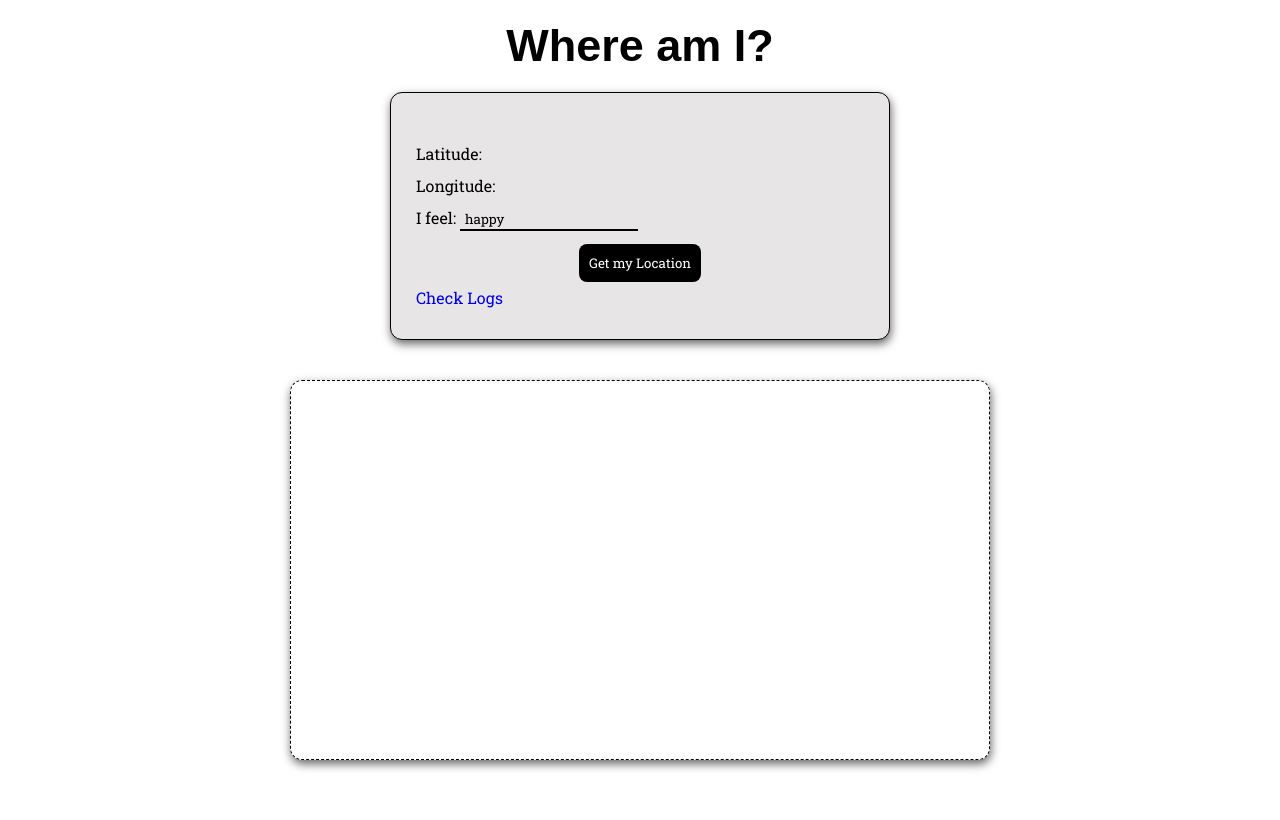
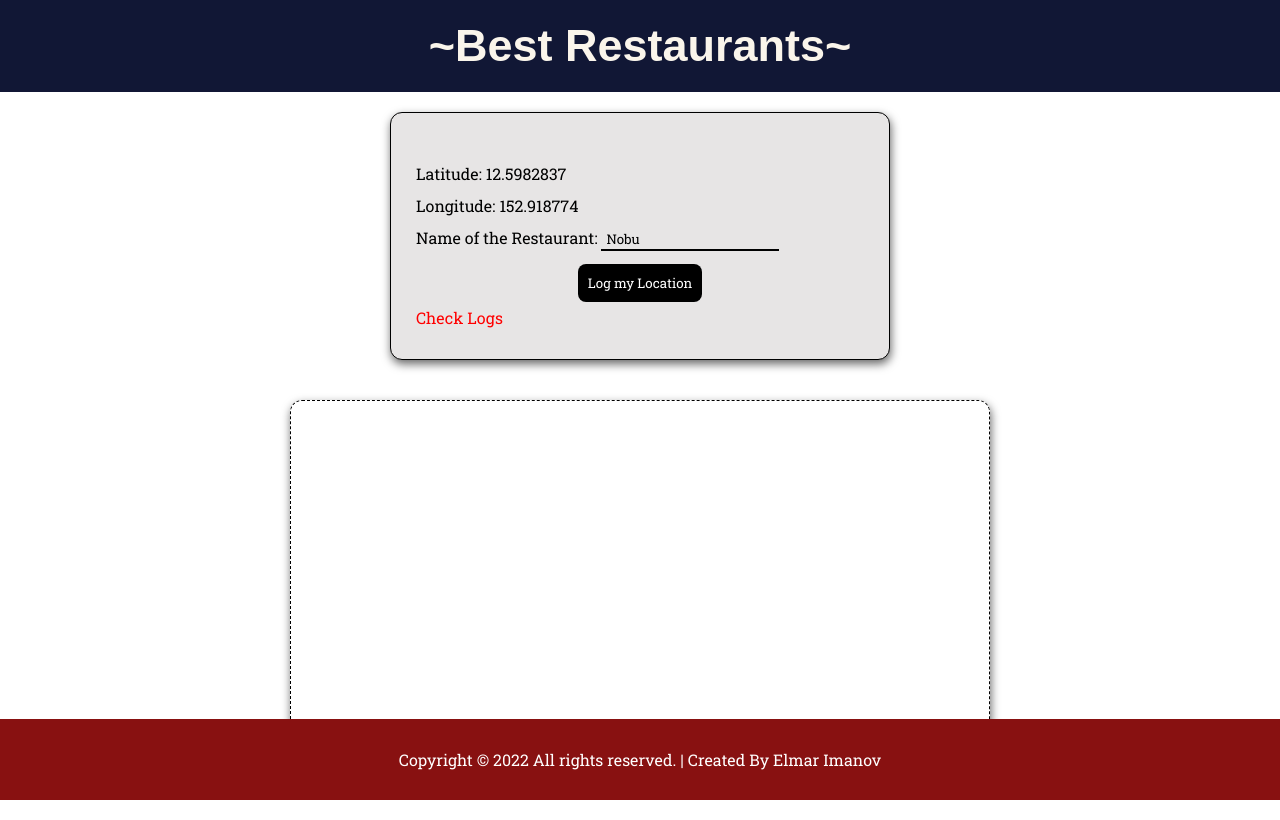
Before and after one commit to Elmar099/LocateMe, a website: page public/index.html in a window 1280 px wide. Drawn offline with nearby package versions, Linux system fonts and the light colour scheme.

Commit message:
Final changes

```diff
--- a/public/index.html
+++ b/public/index.html
@@ -18,20 +18,20 @@
 
 </head>
 <body>
-    <h1 id="head">Where am I?</h1>
+    <h1 id="head">~Best Restaurants~</h1>
 
     <div class="container">
         <p id="done"></p>
-    <p>Latitude: <span id="lat"></span></p>
-    <p>Longitude: <span id="lon"></span></p>
-    <label for="">I feel: <input type="text" value="happy" id="mood" placeholder="Your mood"></label>
+    <p>Latitude: <span id="lat">12.5982837</span></p>
+    <p>Longitude: <span id="lon">152.918774</span></p>
+    <label for="">Name of the Restaurant: <input type="text" value="Nobu" id="rest" placeholder="Name"></label>
 
     <div class="button-div">
-        <button id="btn">Get my Location</button>
+        <button id="btn">Log my Location</button>
     </div>
 
 
-    <p><a href="logs.html">Check Logs</a></p>
+    <p ><a class="logs" href="logs.html">Check Logs</a></p>
 </div>
     <div id="map"></div>
 <!-- Script -->
@@ -45,12 +45,12 @@
 
                 const lat = position.coords.latitude;
                 const lon = position.coords.longitude;
-                const mood = document.getElementById('mood').value;
+                const rest = document.getElementById('rest').value;
 
                 document.getElementById('lat').textContent = lat;
                 document.getElementById('lon').textContent = lon;
 
-    const mymap = L.map('map').setView([lat, lon], 11);
+    const mymap = L.map('map').setView([37.3424128, -122.0476928], 12);
 
         L.tileLayer('https://{s}.tile.openstreetmap.org/{z}/{x}/{y}.png', {
             maxZoom: 19,
@@ -64,7 +64,7 @@
         radius: 600
     }).addTo(mymap);
 
-            const data = { lat, lon, mood };
+            const data = { lat, lon, rest };
             const options = {
                 method: 'POST',
                 headers: {"Content-Type": "application/json" },
@@ -79,5 +79,6 @@
 }
     })
 </script>
+<footer class="footer">Copyright © 2022 All rights reserved. | Created By Elmar Imanov</footer>
 </body>
 </html>
--- a/public/styles.css
+++ b/public/styles.css
@@ -16,11 +16,14 @@
     line-height: 2rem;
 }
 #head {
+    background-color: rgb(17, 23, 53);
+    color: rgb(250, 245, 235);
     margin-bottom: 20px;
     font-size: 45px;
     font-family: arial;
-    margin-top: 20px;
+    margin-top: 0px;
     text-align: center;
+    padding: 20px;
 }
 
 #map {
@@ -31,11 +34,10 @@
     margin: 40px auto;
     width: 700px;
 }
-#mood {
+#rest {
     background-color: rgb(231, 229, 229);
     border: none;
     border-bottom: 2px solid black;
-
     padding: 5px 0px 1px 5px;
 }
 #btn {
@@ -65,3 +67,16 @@
     font-size: 2rem;
     margin-bottom: 20px;
 }
+.logs {
+    color: red;
+}
+.footer {
+    position: fixed;
+    left: 0;
+    bottom: 0;
+    width: 100%;
+    background-color: rgb(136, 17, 17);
+    color: white;
+    text-align: center;
+    padding: 30px 0 30px 0;
+ }
--- /dev/null
+++ b/public/styles2.css
@@ -0,0 +1,65 @@
+* {
+    box-sizing: border-box;
+    margin: 0;
+    padding: 0;
+    font-family: 'Roboto Slab', sans-serif, arial;
+    text-decoration: none;
+    color: white;
+}
+#head {
+    background-color: rgb(17, 23, 53);
+    color: rgb(250, 245, 235);
+    margin-bottom: 20px;
+    font-size: 45px;
+    font-family: arial;
+    margin-top: 0px;
+    text-align: center;
+    padding: 20px;
+}
+.logs {
+    color: white;
+    font-size: 20px;
+    background-color: rgb(51, 126, 76);
+    border-radius: 8px;
+    border: none;
+    margin-left: 20px;
+    padding: 10px 20px;
+    margin-bottom: 20px;
+    cursor: pointer;
+    transition: opacity 0.2s;
+}
+.logs:hover {
+    opacity: 0.7;
+}
+.logs:active {
+    opacity: 0.3;
+}
+body {
+    height: 100vh;
+}
+section div {
+    background-color: rgb(24, 25, 46);
+    border: 1px solid rgb(255, 255, 255);
+    border-radius: 12px;
+    box-shadow: 1px 4px 10px rgba(0, 0, 0, .6);
+    max-width: 400px;
+    margin: 0 auto;
+    padding: 30px 50px;
+    line-height: 2rem;
+    margin-bottom: 10px;
+}
+section {
+    display: grid;
+    grid-template-columns: auto auto auto;
+    gap: 20px;
+}
+.footer {
+    position: fixed;
+    left: 0;
+    bottom: 0;
+    width: 100%;
+    background-color: rgb(136, 17, 17);
+    color: white;
+    text-align: center;
+    padding: 30px 0 30px 0;
+ }
```
Also changed, not shown: public/logs.html (+15 -12 lines), 1 other file.
